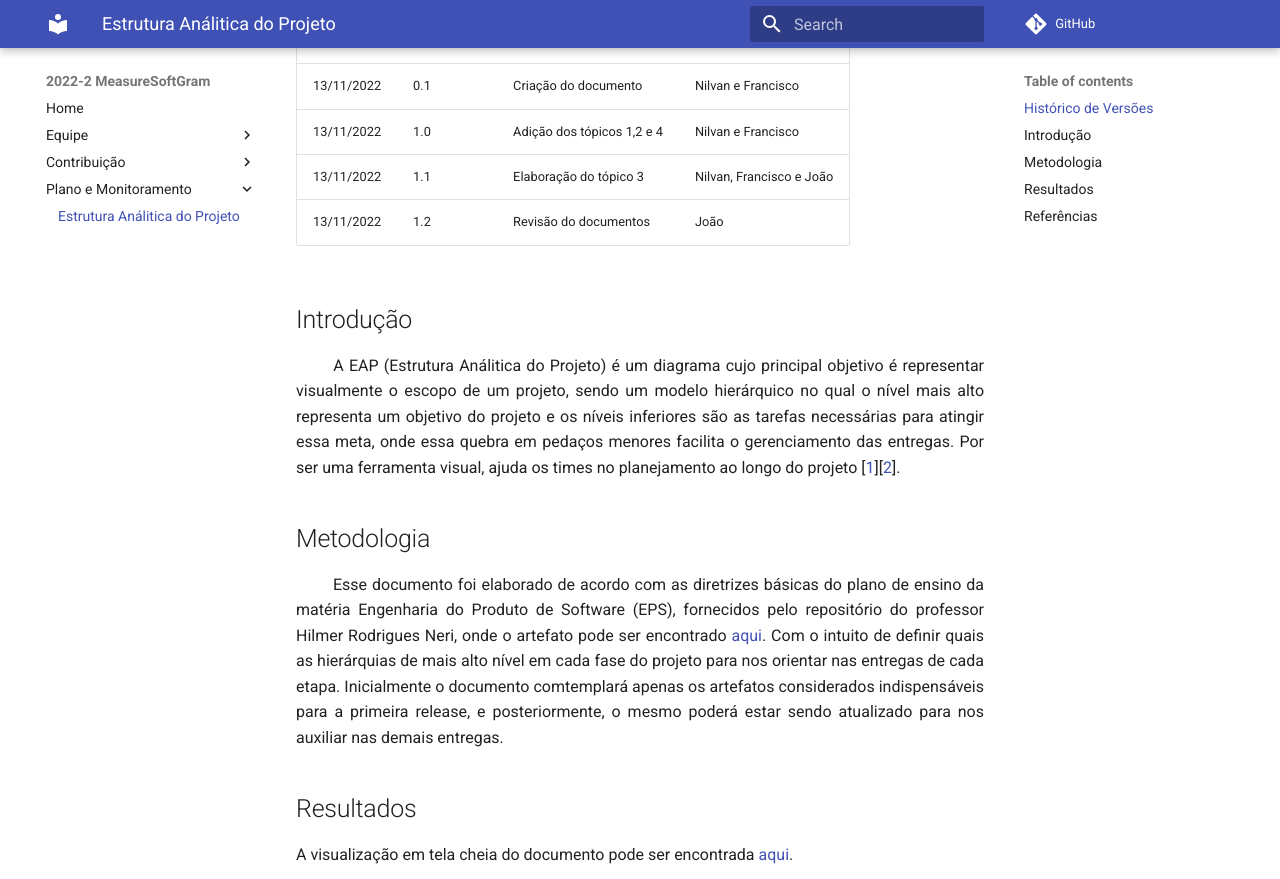
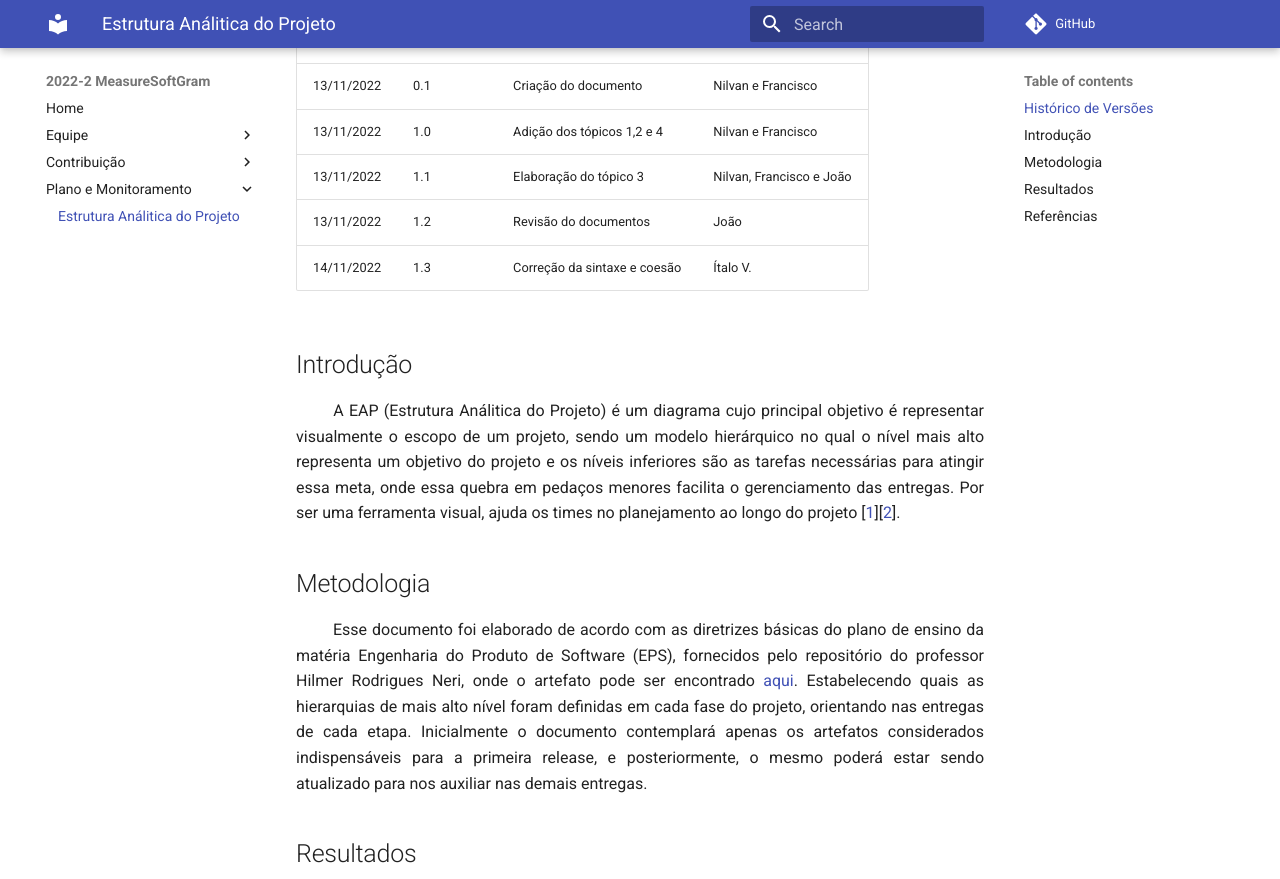
Before and after one commit to fga-eps-mds/2022-2-MeasureSoftGram-Doc, an MkDocs documentation site: the page built from docs/plano-monitoramento/EAP.md, in a window 1280 px wide and 900 px high, scrolled down 213 px, cut to the strip 0-879 px from the top of the window. Built offline with MkDocs 1.6.1 and Material for MkDocs 9.7.7, drawn with Linux system fonts in a browser that asks for light colours; comment, search, counter and statistics services are not loaded.

Commit message:
Correção da sintaxe e coesão

```diff
--- a/docs/plano-monitoramento/EAP.md
+++ b/docs/plano-monitoramento/EAP.md
@@ -6,6 +6,7 @@ Data|Versão|Descrição|Autor(es)
 13/11/2022|1.0| Adição dos tópicos 1,2 e 4 |Nilvan e Francisco|
 13/11/2022|1.1| Elaboração do tópico 3 |Nilvan, Francisco e João|
 13/11/2022|1.2| Revisão do documentos |João|
+14/11/2022|1.3| Correção da sintaxe e coesão |Ítalo V.|
 
 
 ## Introdução
@@ -16,7 +17,7 @@ Data|Versão|Descrição|Autor(es)
 
 ## Metodologia
 <p align="justify">&emsp;&emsp;
-  Esse documento foi elaborado de acordo com as diretrizes básicas do plano de ensino da matéria Engenharia do Produto de Software (EPS), fornecidos pelo repositório do professor Hilmer Rodrigues Neri, onde o artefato pode ser encontrado <a href="https://github.com/fga-eps-mds/A-Disciplina-MDS-EPS/blob/master/PlanosDeEnsino/EPS_Plano_de_Ensino.md">aqui</a>. Com o intuito de definir quais as hierárquias de mais alto nível em cada fase do projeto para nos orientar nas entregas de cada etapa. Inicialmente o documento comtemplará apenas os artefatos considerados indispensáveis para a primeira release, e posteriormente, o mesmo poderá estar sendo atualizado para nos auxiliar nas demais entregas.
+  Esse documento foi elaborado de acordo com as diretrizes básicas do plano de ensino da matéria Engenharia do Produto de Software (EPS), fornecidos pelo repositório do professor Hilmer Rodrigues Neri, onde o artefato pode ser encontrado <a href="https://github.com/fga-eps-mds/A-Disciplina-MDS-EPS/blob/master/PlanosDeEnsino/EPS_Plano_de_Ensino.md">aqui</a>. Estabelecendo quais as hierarquias de mais alto nível foram definidas em cada fase do projeto, orientando nas entregas de cada etapa. Inicialmente o documento contemplará apenas os artefatos considerados indispensáveis para a primeira release, e posteriormente, o mesmo poderá estar sendo atualizado para nos auxiliar nas demais entregas.
 </p>
 
 ## Resultados
```
